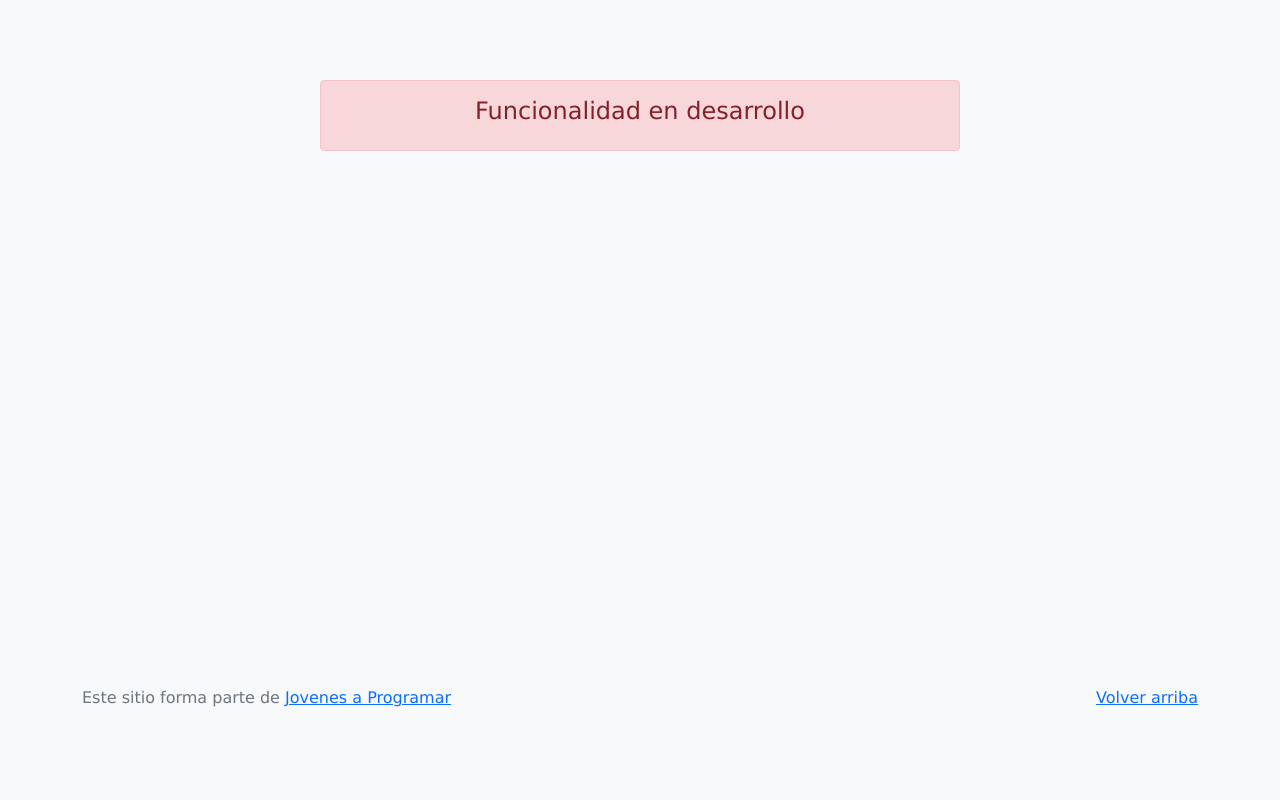
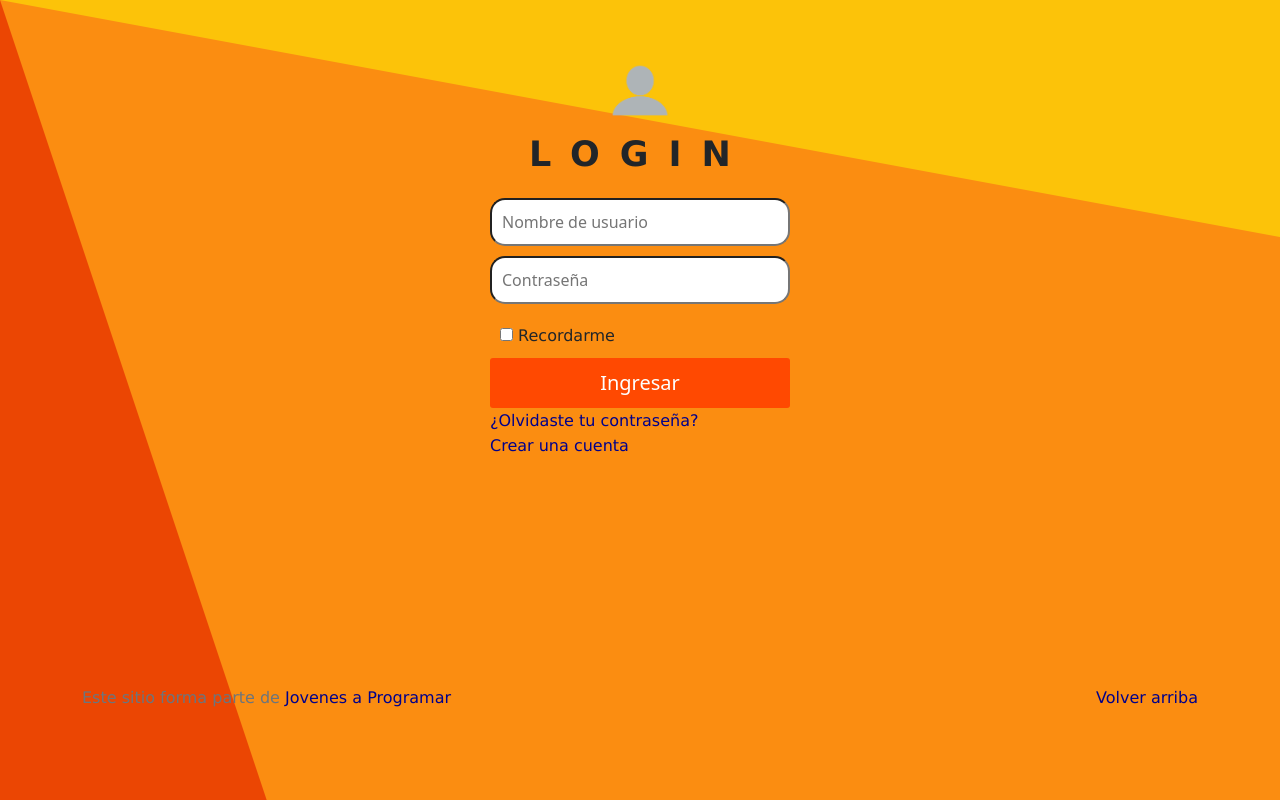
Before and after one commit to mateomautone/jap-emercado, a plain HTML site: page login.html in a window 1280 px wide. Drawn offline with Linux system fonts and the light colour scheme.

Commit message:
Entrega1 (#1)
* Login básico

* Cambios estéticos al login

* "Agregué ¿olvidaste tu contraseña? y crear cuenta"

* "Cambié a type=password"

* cambios de diseño en el login

* "Color enlaces y márgenes al botón"

* Primer acercamiento al listado

* boton arreglado

* "Redireccionar a login cuando no hay logueado"

* products page

* product listado

* Primer estilo

* Segundo estilo

* hover en el listado

* Update products.html

* "Cambios en h1: Productos"

* Solución a conflicto h1 y párrafo

* conflicto row

* "Css al párrafo debajo de h1 productos"

* fetch json funcional

* ajuste de los bloques css

* "Hover de lista"

* Últimos cambios

* Hover como se debe

* finalizaciones login

---------

Co-authored-by: AlejandroSacco <alejandroivan2001@gmail.com>
Co-authored-by: nana2413 <gintsuki24@gmail.com>
Co-authored-by: intento <brunafranco05@gmail.com>
Co-authored-by: MartLopezF <23martinlopez@gmail.com>
Co-authored-by: Zeruya <141182877+Zeruya@users.noreply.github.com>

```diff
--- /dev/null
+++ b/css/login.css
@@ -0,0 +1,52 @@
+body {
+    background-image: url(/img/fondo.png);
+    background-repeat: repeat;
+}
+
+  .datos{
+    padding: 10px;
+    width: 100%;
+    box-sizing: border-box;
+    margin-bottom: 10px;
+    border-radius: 15px;
+    -moz-border-radius: 15px;
+    -webkit-border-radius: 15px;
+  }
+
+  #boton{
+    padding: 10px;
+    background-color: #ff4901;
+    color: white;
+    font-size: 20px;
+    border: none;
+    border-radius: 3px;
+    width: 100%;
+  }
+
+  #boton:hover{
+    transition: 150ms all;
+    transform: scale(1.1);
+}
+
+  #h1-login{
+    font-family: Verdana, Geneva, Tahoma, sans-serif;
+    font-size: 35px;
+    padding: 15px;
+    text-align: center;
+}
+
+  #check{
+    font-family: Verdana, Geneva, Tahoma, sans-serif;
+    padding: 10px;
+  }
+
+a {
+    color: darkblue;
+    font-family: Verdana, Geneva, Tahoma, sans-serif;
+    text-decoration: none;
+}
+
+
+a:hover {
+    color: white;
+}
--- a/css/styles.css
+++ b/css/styles.css
@@ -92,7 +92,12 @@ footer p {
 }
 
 .img-fit {
+  display: block;
+  margin-left: auto;
+  margin-right: auto;
   max-height: 100%;
+  width: 20%;
+  height: 20%;
 }
 
 .alert {
@@ -188,3 +193,29 @@ a.custom-card:hover {
 .checked {
   color: orange;
 }
+
+
+
+.ho-ver:hover{
+  border-color: rgb(236, 108, 33);
+  padding: 3px;
+  border-width: 3px;
+}
+
+
+h1 {
+  padding: 30px;
+  font-size: 70px;
+  font-family:arial;
+  letter-spacing: 20px;
+  font-weight: bold;
+}
+
+#descripcion {
+  padding-top: 10px;
+  padding-bottom: 10px;
+  color: white;
+  font-size: 25px;
+  font-family: sans-serif;
+  background-color: rgb(236, 108, 33);
+}
--- a/js/login.js
+++ b/js/login.js
@@ -0,0 +1,14 @@
+function check(){
+   let nombre = document.getElementById ("name").value;
+    if(document.getElementById("name").value !== "" && document.getElementById("pass").value !== ""){
+        localStorage.setItem ("name", nombre);
+        location.replace("index.html");
+    }
+    else{
+        alert('Faltan datos');
+    }
+}
+
+document.getElementById("boton").addEventListener('click', () =>{
+        check();
+});
--- a/login.html
+++ b/login.html
@@ -9,6 +9,7 @@
   <link href="https://fonts.googleapis.com/css?family=Raleway:300,300i,400,400i,700,700i,900,900i" rel="stylesheet">
   <link href="css/bootstrap.min.css" rel="stylesheet">
   <link href="css/styles.css" rel="stylesheet">
+  <link href="css/login.css" rel="stylesheet">
   <style>
     body {
       background-color: rgb(248, 249, 250);
@@ -18,10 +19,24 @@
 
 <body>
   <main class="mt-5">
-    <div class="container">
-      <div class="alert alert-danger text-center" role="alert">
-        <h4 class="alert-heading">Funcionalidad en desarrollo</h4>
-      </div>
+    <div class="signin">
+      <form>
+        <img class="img-fit" src="img/img_perfil.png">
+        <h1 id="h1-login"> LOGIN </h1>
+        <div>
+          <input id="name" type="text" class="datos" placeholder="Nombre de usuario" required>
+        </div>
+        <div>
+          <input id="pass" type="password" class="datos" placeholder="Contraseña" required>
+        </div>
+        <label id="check">
+          <input type="checkbox">
+          Recordarme
+        </label>
+        <button id="boton" type="button"> Ingresar </button>
+      </form>
+      <a href="">¿Olvidaste tu contraseña?</a><br>
+      <a href="">Crear una cuenta</a>
     </div>
   </main>
   <footer class="text-muted">
```
Also changed, not shown: js/index.js (+9 -0 lines), js/products.js (+34 -0 lines), products.html (+7 -2 lines), img/fondo.png (added).
